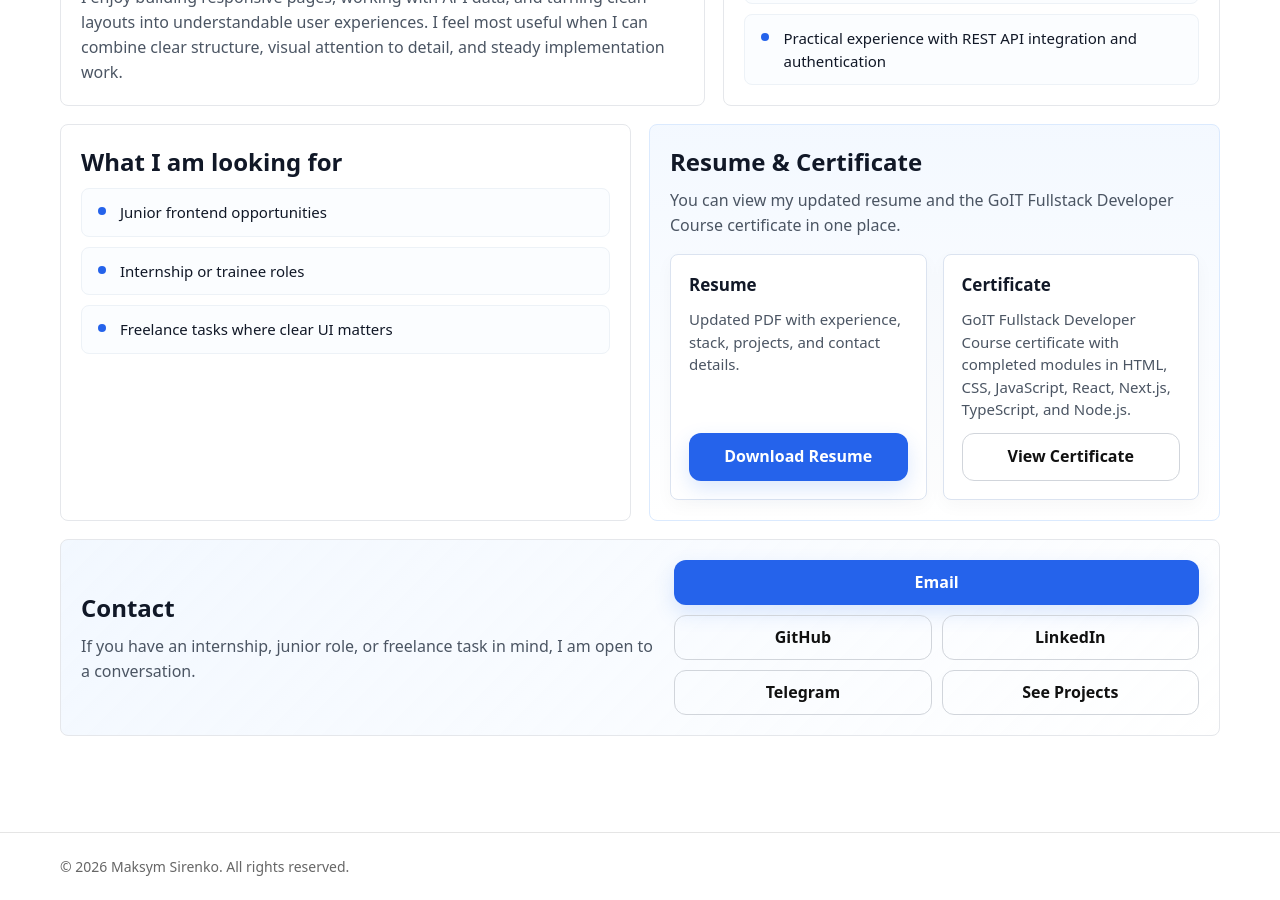
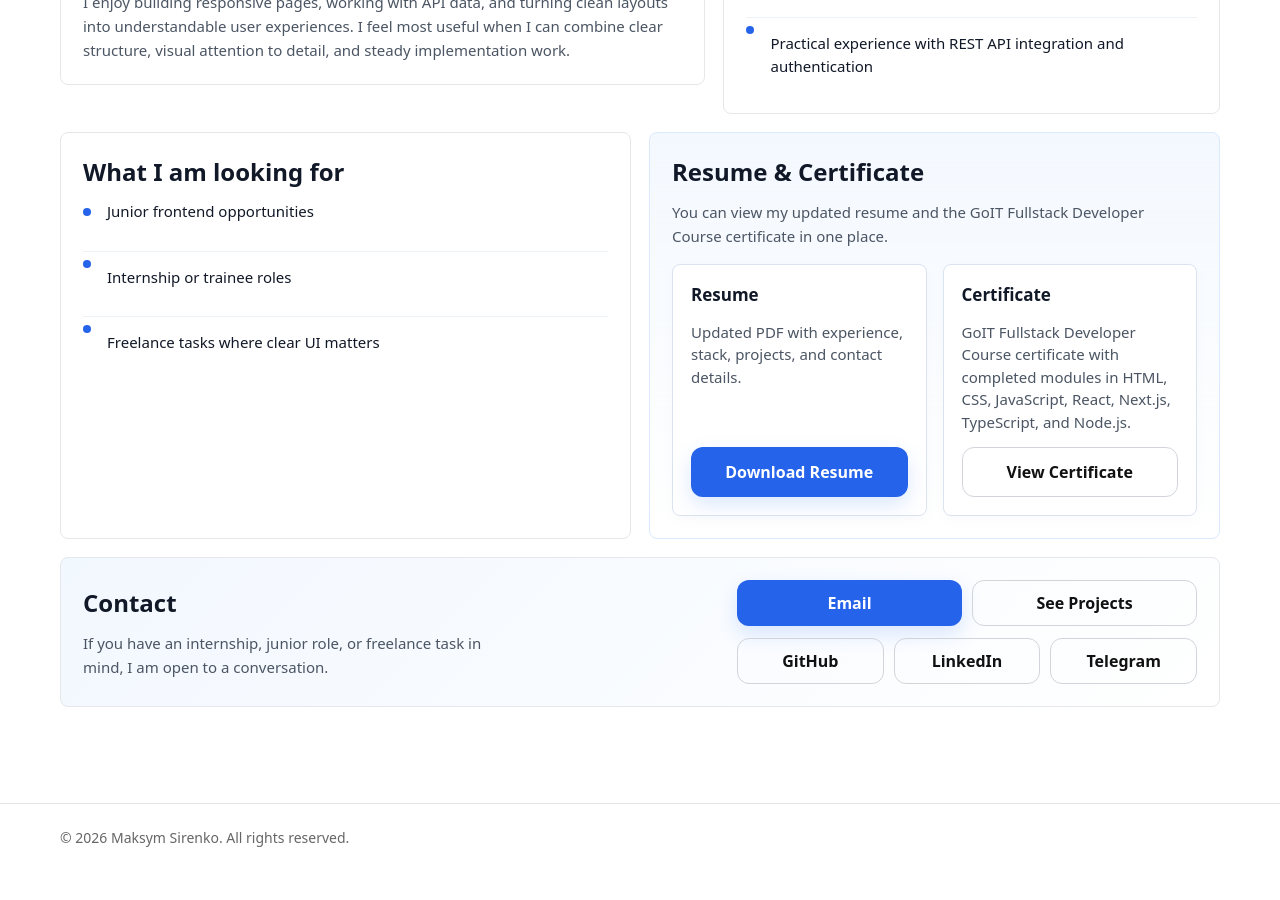
Before and after one commit to Maksym-Sirenko/personal-page, a React (Vite) app: page /about in a window 1280 px wide. Shown: the part 280-1180 px from the top of the page. After the commit the page ends 1151 px from the top, so only its background shows below. Built offline with nearby package versions, Linux system fonts and the light colour scheme.

Commit message:
style: redesign about page action layout

```diff
--- a/src/pages/AboutPage/AboutPage.module.scss
+++ b/src/pages/AboutPage/AboutPage.module.scss
@@ -13,7 +13,7 @@
 .card,
 .documentCard,
 .contactCard {
-  padding: 20px;
+  padding: 22px;
   border: 1px solid #e5e7eb;
   border-radius: 8px;
   background-color: #ffffff;
@@ -21,7 +21,7 @@
 
 .title,
 .cardTitle {
-  margin: 0 0 10px;
+  margin: 0 0 12px;
   color: #111827;
 }
 
@@ -44,31 +44,19 @@
 .cardText,
 .contactText {
   margin: 0;
-  font-size: 16px;
-  line-height: 1.55;
+  font-size: 15px;
+  line-height: 1.6;
   color: #4b5563;
 }
 
 .introLead {
-  margin-bottom: 10px;
+  margin-bottom: 12px;
   color: #111827;
-}
-
-.list {
-  margin: 0;
-  padding-left: 20px;
-  font-size: 16px;
-  line-height: 1.5;
-  color: #111827;
-}
-
-.listItem + .listItem {
-  margin-top: 8px;
 }
 
 .contactCard {
   display: grid;
-  gap: 16px;
+  gap: 18px;
   background:
     linear-gradient(135deg, rgba(239, 246, 255, 0.8), rgba(255, 255, 255, 0.98)),
     #ffffff;
@@ -77,7 +65,7 @@
 .focusList,
 .goalList {
   display: grid;
-  gap: 10px;
+  gap: 14px;
   margin: 0;
   padding: 0;
   list-style: none;
@@ -86,21 +74,24 @@
 .focusItem,
 .goalItem {
   position: relative;
-  padding: 12px 14px 12px 38px;
-  border: 1px solid #edf2f7;
-  border-radius: 8px;
-  background-color: #fbfdff;
+  padding: 0 0 14px 24px;
   font-size: 15px;
   line-height: 1.5;
   color: #111827;
+}
+
+.focusItem + .focusItem,
+.goalItem + .goalItem {
+  padding-top: 14px;
+  border-top: 1px solid #edf2f7;
 }
 
 .focusItem::before,
 .goalItem::before {
   content: "";
   position: absolute;
-  top: 18px;
-  left: 16px;
+  top: 8px;
+  left: 0;
   width: 8px;
   height: 8px;
   border-radius: 999px;
@@ -115,7 +106,7 @@
 }
 
 .documentCard {
-  padding: 20px;
+  padding: 22px;
   border: 1px solid #dbeafe;
   border-radius: 8px;
   background:
@@ -125,7 +116,7 @@
 
 .documentBlock {
   display: grid;
-  gap: 12px;
+  gap: 14px;
   grid-template-rows: auto 1fr auto;
   align-content: start;
   height: 100%;
@@ -133,7 +124,7 @@
   border: 1px solid #dbe3f0;
   border-radius: 8px;
   background-color: rgba(255, 255, 255, 0.96);
-  box-shadow: 0 6px 18px rgba(15, 23, 42, 0.03);
+  box-shadow: 0 4px 14px rgba(15, 23, 42, 0.025);
 }
 
 .documentTitle {
@@ -152,23 +143,44 @@
 
 .documentButton {
   width: 100%;
-  min-height: 48px;
+  min-height: 50px;
   margin-top: auto;
 }
 
-.actions {
+.actionStack {
   display: grid;
-  grid-template-columns: repeat(2, minmax(0, 1fr));
-  gap: 10px;
-  align-items: stretch;
+  gap: 12px;
+  align-content: start;
 }
 
-.primaryContact {
-  grid-column: 1 / -1;
+.primaryRow {
+  display: grid;
+  gap: 10px;
+}
+
+.primaryContact,
+.projectButton {
+  width: 100%;
+  min-height: 46px;
+}
+
+.socialRow {
+  display: grid;
+  gap: 10px;
+  grid-template-columns: repeat(2, minmax(0, 1fr));
 }
 
 .contactButton {
   width: 100%;
+  min-height: 46px;
+}
+
+.contactCopy {
+  gap: 10px;
+}
+
+.contactText {
+  max-width: 48ch;
 }
 
 @media screen and (min-width: 768px) {
@@ -194,8 +206,16 @@
     align-items: center;
   }
 
-  .actions {
+  .actionStack {
+    justify-self: end;
+    width: min(100%, 460px);
+  }
+
+  .primaryRow {
     grid-template-columns: repeat(2, minmax(0, 1fr));
-    justify-self: stretch;
+  }
+
+  .socialRow {
+    grid-template-columns: repeat(3, minmax(0, 1fr));
   }
 }
--- a/src/pages/AboutPage/AboutPage.tsx
+++ b/src/pages/AboutPage/AboutPage.tsx
@@ -93,7 +93,8 @@ function AboutPage() {
               <p className={styles.contactText}>{t.contactText}</p>
             </div>
 
-            <div className={styles.actions}>
+            <div className={styles.actionStack}>
+              <div className={styles.primaryRow}>
                 <Button
                   href="mailto:maksym.sirenko.dev@gmail.com"
                   variant="primary"
@@ -101,6 +102,16 @@ function AboutPage() {
                 >
                   {t.email}
                 </Button>
+                <Button
+                  to="/projects"
+                  variant="secondary"
+                  className={styles.projectButton}
+                >
+                  {t.projectsLink}
+                </Button>
+              </div>
+
+              <div className={styles.socialRow}>
                 <Button
                   href="https://github.com/Maksym-Sirenko"
                   variant="secondary"
@@ -122,9 +133,7 @@ function AboutPage() {
                 >
                   {t.telegram}
                 </Button>
-              <Button to="/projects" variant="secondary" className={styles.contactButton}>
-                {t.projectsLink}
-              </Button>
+              </div>
             </div>
           </div>
         </Container>
```
Lines whose indentation alone changed are shown as unchanged.
